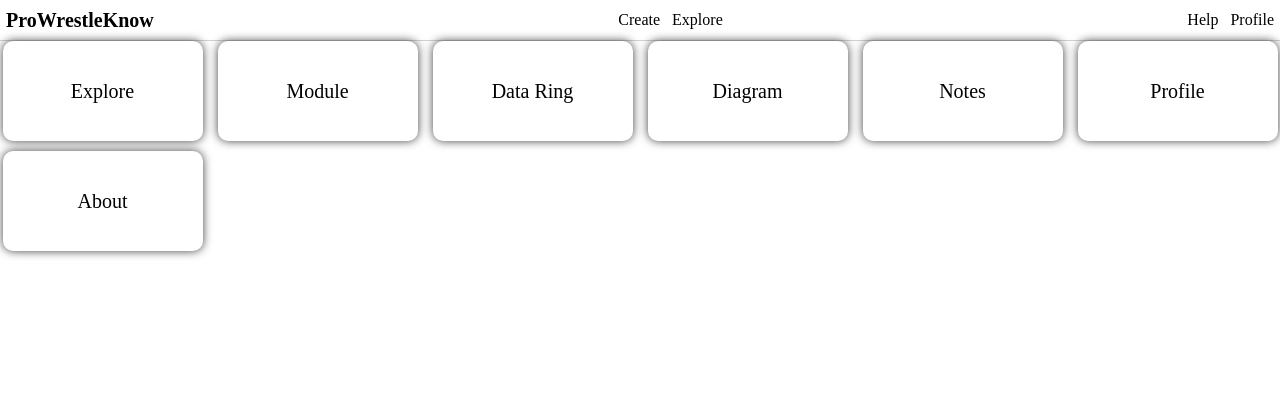
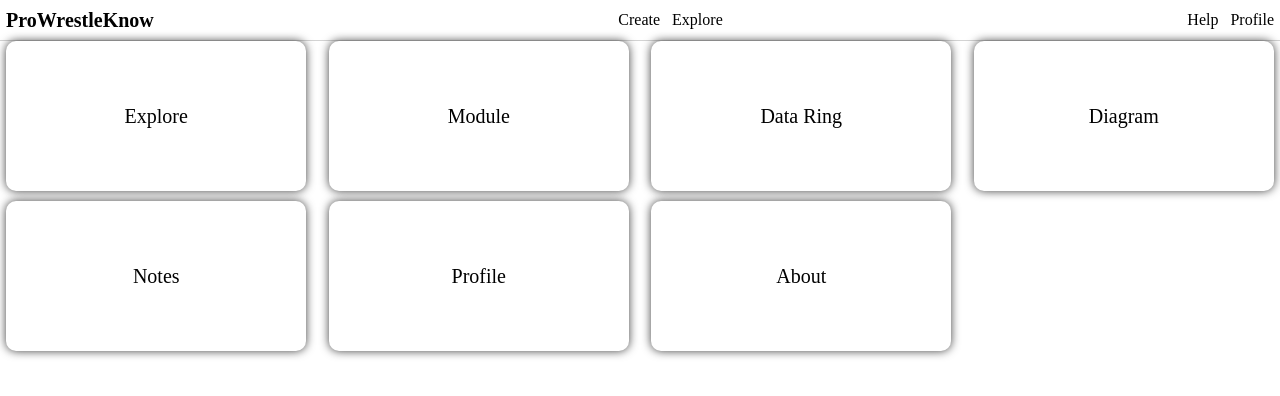
Before and after one commit to bryanmartinez1/prowrestleknow-web, a React (Vite) app in the folder frontend/: page /help in a window 1280 px wide. Shown: the top 396 px of the page. Built offline with nearby package versions, Linux system fonts and the light colour scheme; a web font is replaced by a local one.

Commit message:
Help card edited

```diff
--- a/frontend/src/pages/Help/Card.tsx
+++ b/frontend/src/pages/Help/Card.tsx
@@ -17,8 +17,8 @@
     fontSize: "20px",
     borderRadius: "10px",
     boxShadow: "0 0 10px rgba(0, 0, 0, .75)",
-    width: "200px",
-    height: "100px",
+    width: "300px",
+    height: "150px",
   };
 
   return (
--- a/frontend/src/pages/Help/help.css
+++ b/frontend/src/pages/Help/help.css
@@ -1,6 +1,6 @@
 .helpPage {
   display: grid;
-  grid-template-columns: repeat(auto-fit, minmax(200px, 1fr));
+  grid-template-columns: repeat(auto-fit, minmax(300px, 1fr));
   grid-gap: 10px;
   justify-content: start;
   justify-items: center;
```
